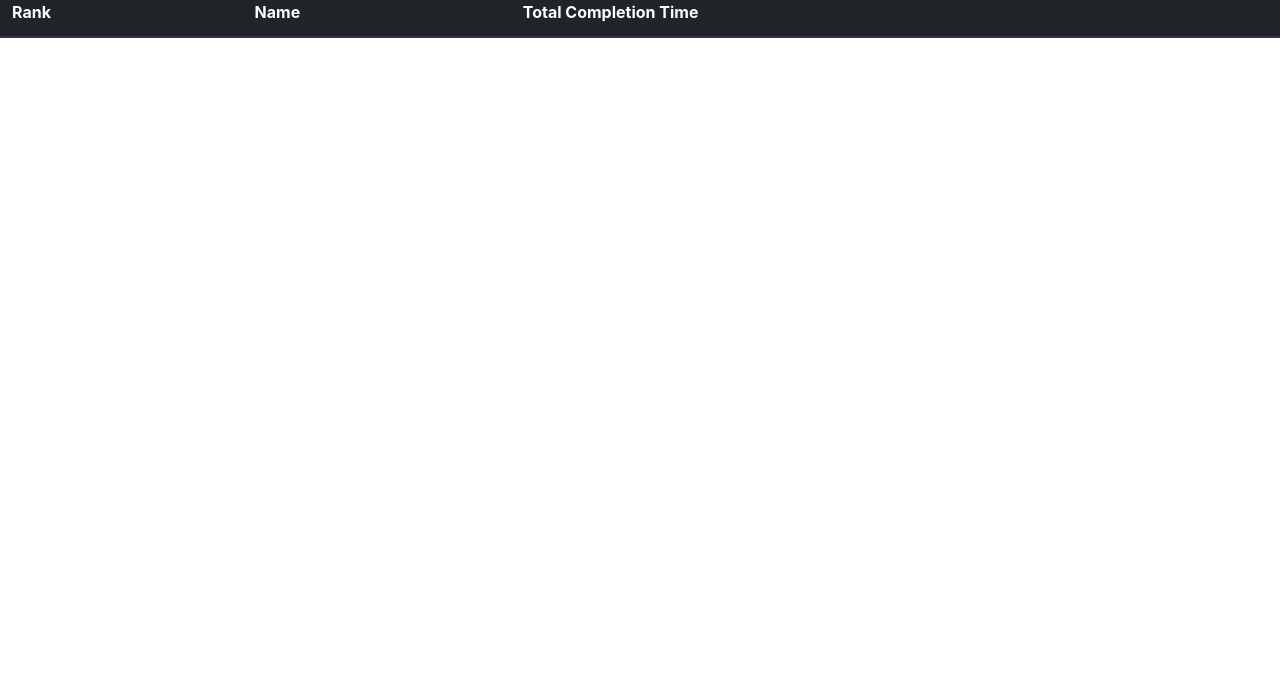
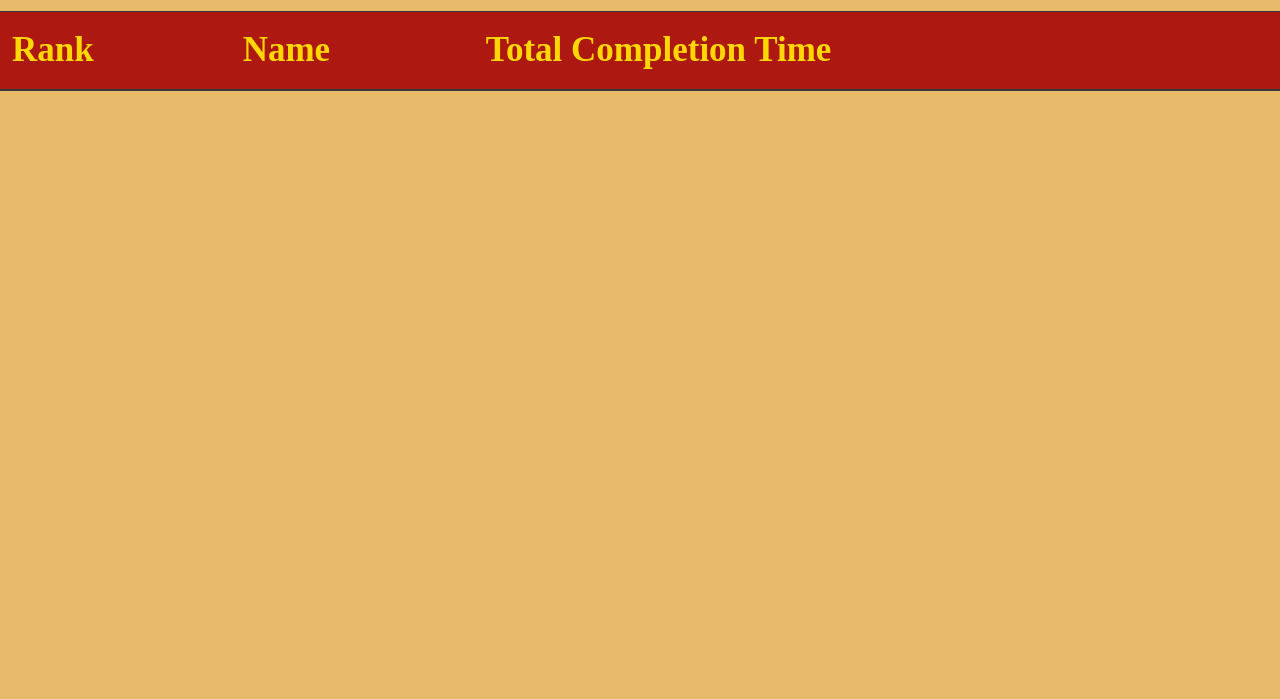
Before and after one commit to sean-henderson/CMSC-447-Group-Project, a plain HTML site: page leaderboard/leaderboard.html in a window 1280 px wide. Shown: the part 101-800 px from the top of the page. Drawn offline with nearby package versions, Linux system fonts and the light colour scheme; no server answers; a web font is replaced by a local one.

Commit message:
Changed style of leaderboard.html
I made the styling of the leaderboard to make it at least consistent with the title screen.

```diff
--- a/leaderboard/leaderboard.html
+++ b/leaderboard/leaderboard.html
@@ -12,20 +12,27 @@
 
     <!-- Bootstrap CSS -->
     <link rel="stylesheet" href="https://maxcdn.bootstrapcdn.com/bootstrap/4.0.0/css/bootstrap.min.css" integrity="sha384-Gn5384xqQ1aoWXA+058RXPxPg6fy4IWvTNh0E263XmFcJlSAwiGgFAW/dAiS6JXm" crossorigin="anonymous">
+
+    <!-- Needed for fonts -->
+    <link rel="preconnect" href="https://fonts.googleapis.com">
+    <link rel="preconnect" href="https://fonts.gstatic.com" crossorigin>
+    <link href="https://fonts.googleapis.com/css2?family=Roboto:wght@400;500;700&display=swap" rel="stylesheet">
+
+    <link rel="stylesheet" href="https://fonts.googleapis.com/css?family=Sofia">
 </head>
-<body onload="displayLeaderboard()">
+<body onload="displayLeaderboard()" style="background-color: #e7ba6a; font-family: 'Javanese';">
     <!-- Start Here -->
-    <h1 class="w-50 p-3">Leaderboard</h1>
+    <h1 class="w-50 p-3" style="color: black; font-size: 60px;">Leaderboard</h1>
 
     <table class="table">
-        <thead class="thead-dark">
+        <thead class="thead-dark" style="background-color: #ef564e; font-size: 35px;">
             <tr>
-                <th scope="col">Rank</th>
-                <th scope="col">Name</th>
-                <th scope="col">Total Completion Time</th>
+                <th scope="col" style="background-color: #ad1810; color: #ffd700 ;">Rank</th>
+                <th scope="col" style="background-color: #ad1810; color: #ffd700 ;">Name</th>
+                <th scope="col" style="background-color: #ad1810; color: #ffd700 ;">Total Completion Time</th>
             </tr>
         </thead>
-        <tbody>
+        <tbody style="font-size: 30px;">
             <tr id="first">
                 <td style="color:gold;font-weight: bold;">1st</td>
                 <td id="first-name">Name 1</td>
```
